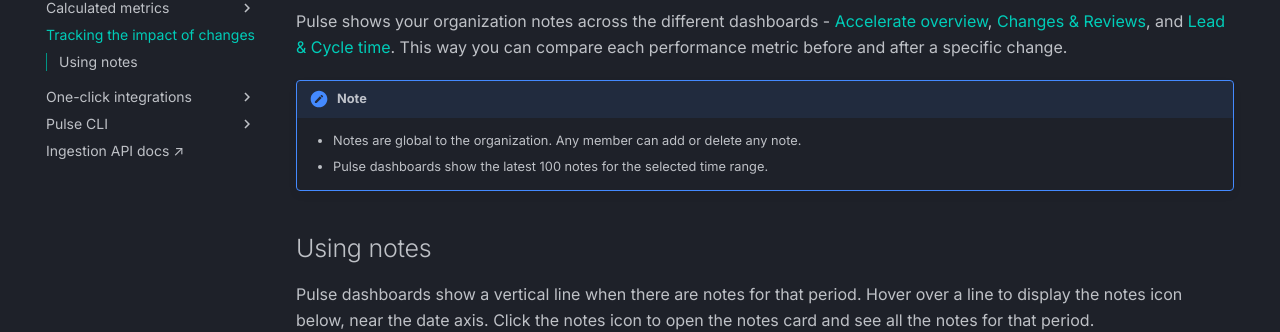
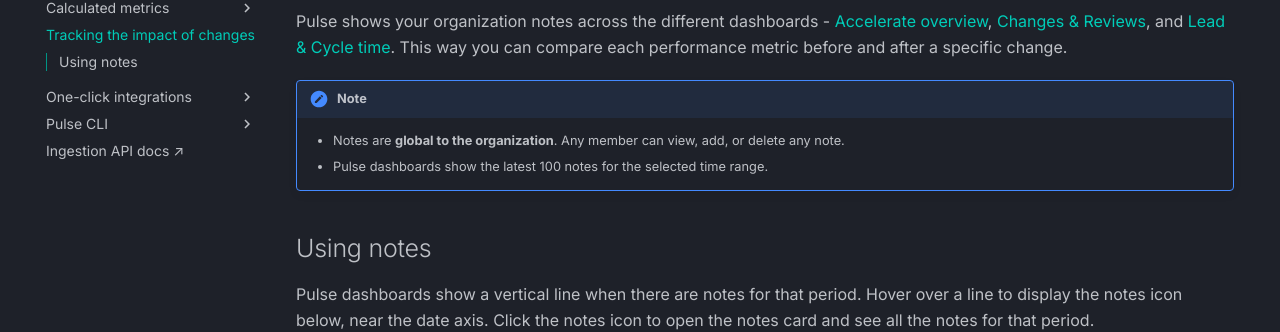
Before and after one commit to codacy/pulse-user-docs, an MkDocs documentation site: the page built from docs/notes.md, in a window 1280 px wide and 900 px high, scrolled down 612 px. Shown: the part 127-459 px from the top of the window. Built offline with MkDocs 1.6.1 and Material for MkDocs 9.7.7, drawn with Linux system fonts in a browser that asks for light colours.

Commit message:
clean: Clarify that any member can view any note.

```diff
--- a/docs/notes.md
+++ b/docs/notes.md
@@ -9,7 +9,7 @@ Pulse enables you to track and correlate the impact that specific changes might
 Pulse shows your organization notes across the different dashboards - [Accelerate overview](metrics/accelerate.md), [Changes & Reviews](metrics/accelerate-changes.md), and [Lead & Cycle time](metrics/lead-cycle-time.md). This way you can compare each performance metric before and after a specific change.
 
 !!! note
-    -   Notes are global to the organization. Any member can add or delete any note.
+    -   Notes are **global to the organization**. Any member can view, add, or delete any note.
     -   Pulse dashboards show the latest 100 notes for the selected time range.
 
 ## Using notes
```
